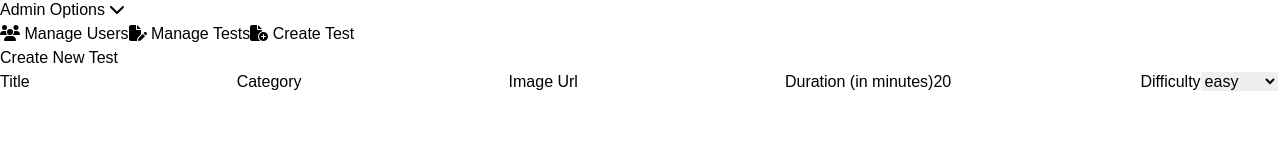
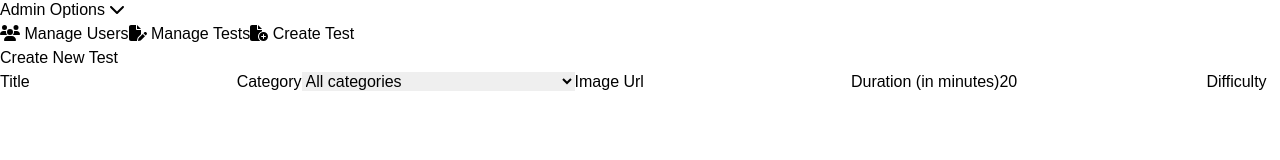
Before and after one commit to Sanjith-Meenakshi-Sundaram/TestPro-Online-Test-Platform, a React (Vite) app in the folder frontend/: page /admin/create in a window 1280 px wide. Shown: the part 290-450 px from the top of the page. Built offline with nearby package versions, Linux system fonts and the light colour scheme; sample sign-in values are in the browser's storage.

Commit message:
finial commit

```diff
--- a/frontend/src/pages/CreateTest.jsx
+++ b/frontend/src/pages/CreateTest.jsx
@@ -127,7 +127,24 @@ function CreateTest(){
                     <label htmlFor="title">Title</label>
                     <input onChange={(e)=>{setData((pre)=>{setError({test:'',que:''}); return{...pre,title:e.target.value}})}} value={data.title} className="p-2 border rounded shadow" type="text" id="title" />
                     <label htmlFor="cat">Category</label>
-                    <input onChange={(e)=>{setData((pre)=>{setError({test:'',que:''}); return{...pre,category:e.target.value}})}} value={data.category} className="p-2 border rounded shadow" type="text" id="cat" />
+                    <select onChange={(e)=>{setData((pre)=>{setError({test:'',que:''}); return{...pre,category:e.target.value}})}} value={data.category} className="p-2 border rounded shadow" id="cat">
+                 <option value="">All categories</option>
+                 <optgroup label="Aptitude">
+                     <option value="numerical">Numerical Ability</option>
+                     <option value="logical">Logical Reasoning</option>
+                     <option value="verbal">Verbal English</option>
+                </optgroup>
+                <optgroup label="Technical">
+                     <option value="programming">Programming Languages</option>
+                     <option value="development">Development</option>
+                     <option value="database">Database</option>
+                </optgroup>
+                <optgroup label="Computer Fundamentals">
+                     <option value="operating system">Operating Systems and Software</option>
+                     <option value="computer networking">Networking and Internet</option>
+                     <option value="dbms">Database Management Systems</option>
+                </optgroup>
+                    </select>
                     <label htmlFor="img">Image Url</label>
                     <input onChange={(e)=>{setData((pre)=>{setError({test:'',que:''}); return{...pre,image:e.target.value}})}} value={data.image} className="p-2 border rounded shadow" type="text" id="img"/>
                     <label htmlFor="duration">Duration (in minutes)</label>
--- a/frontend/src/pages/UpdateTest.jsx
+++ b/frontend/src/pages/UpdateTest.jsx
@@ -95,7 +95,24 @@ function UpdateTest(){
                     <label htmlFor="title">Title</label>
                     <input onChange={(e)=>{setData((pre)=>{setError({test:'',que:''}); return{...pre,title:e.target.value}})}} value={data.title} className="p-2 border rounded shadow" type="text" id="title" />
                     <label htmlFor="cat">Category</label>
-                    <input onChange={(e)=>{setData((pre)=>{setError({test:'',que:''}); return{...pre,category:e.target.value}})}} value={data.category} className="p-2 border rounded shadow" type="text" id="cat" />
+                    <select onChange={(e)=>{setData((pre)=>{setError({test:'',que:''}); return{...pre,category:e.target.value}})}} value={data.category} className="p-2 border rounded shadow" id="cat">
+                 <option value="">All categories</option>
+                 <optgroup label="Aptitude">
+                  <div className=""></div>    <option value="numerical">Numerical Ability</option>
+                     <option value="logical">Logical Reasoning</option>
+                     <option value="verbal">Verbal English</option>
+                </optgroup>
+                <optgroup label="Technical">
+                     <option value="programming">Programming Languages</option>
+                     <option value="development">Development</option>
+                     <option value="database">Database</option>
+                </optgroup>
+                <optgroup label="Computer Fundamentals">
+                     <option value="operating system">Operating Systems and Software</option>
+                     <option value="computer networking">Networking and Internet</option>
+                     <option value="dbms">Database Management Systems</option>
+                </optgroup>
+                    </select>
                     <label htmlFor="img">Image Url</label>
                     <input onChange={(e)=>{setData((pre)=>{setError({test:'',que:''}); return{...pre,image:e.target.value}})}} value={data.image} className="p-2 border rounded shadow" type="text" id="img"/>
                     <label htmlFor="duration">Duration (in minutes)</label>
```
Also changed, not shown: 2 other files (tests, documents, lock files or other folders).
